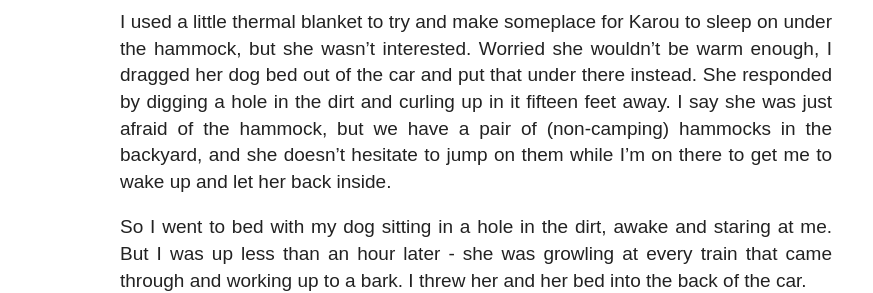
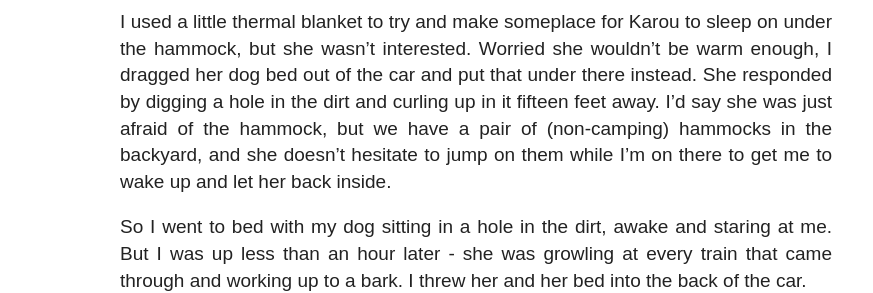
Before and after one commit to krschmidt/krschmidt.github.com, a Jekyll site: the page built from _posts/2015-04-20-memaloose.md, in a window 1280 px wide and 900 px high, scrolled down 1791 px. Shown: the part 249-542 px from the top of the window, without its empty margins (0-873 px from the left). Built offline with Jekyll 4.4.1, drawn with Linux system fonts in a browser that asks for light colours; nearby versions of some CDN libraries; some web fonts are replaced.

Commit message:
fix i to i'd

```diff
--- a/_posts/2015-04-20-memaloose.md
+++ b/_posts/2015-04-20-memaloose.md
@@ -26,7 +26,7 @@ It was a mistake to hang my [Hennessey Hammock Expedition Asym Zip](http://www.a
 
 Those went straight into the wash as soon as we got home. If it'd been a warmer night, it would have been great to detach the fly, but I wanted to trap whatever warmth I could. I strongly recommend the [snakeskins](http://www.amazon.com/gp/product/B005J6J11E/ref=as_li_tl?ie=UTF8&camp=1789&creative=390957&creativeASIN=B005J6J11E&linkCode=as2&tag=maat10mp-20&linkId=SUTAS5ZSPIAXTDWY), which made set-up and tear-down take no time at all.
 
-I used a little thermal blanket to try and make someplace for Karou to sleep on under the hammock, but she wasn't interested. Worried she wouldn't be warm enough, I dragged her dog bed out of the car and put that under there instead. She responded by digging a hole in the dirt and curling up in it fifteen feet away. I say she was just afraid of the hammock, but we have a pair of (non-camping) hammocks in the backyard, and she doesn't hesitate to jump on them while I'm on there to get me to wake up and let her back inside.
+I used a little thermal blanket to try and make someplace for Karou to sleep on under the hammock, but she wasn't interested. Worried she wouldn't be warm enough, I dragged her dog bed out of the car and put that under there instead. She responded by digging a hole in the dirt and curling up in it fifteen feet away. I'd say she was just afraid of the hammock, but we have a pair of (non-camping) hammocks in the backyard, and she doesn't hesitate to jump on them while I'm on there to get me to wake up and let her back inside.
 
 So I went to bed with my dog sitting in a hole in the dirt, awake and staring at me. But I was up less than an hour later - she was growling at every train that came through and working up to a bark. I threw her and her bed into the back of the car.
 
```
